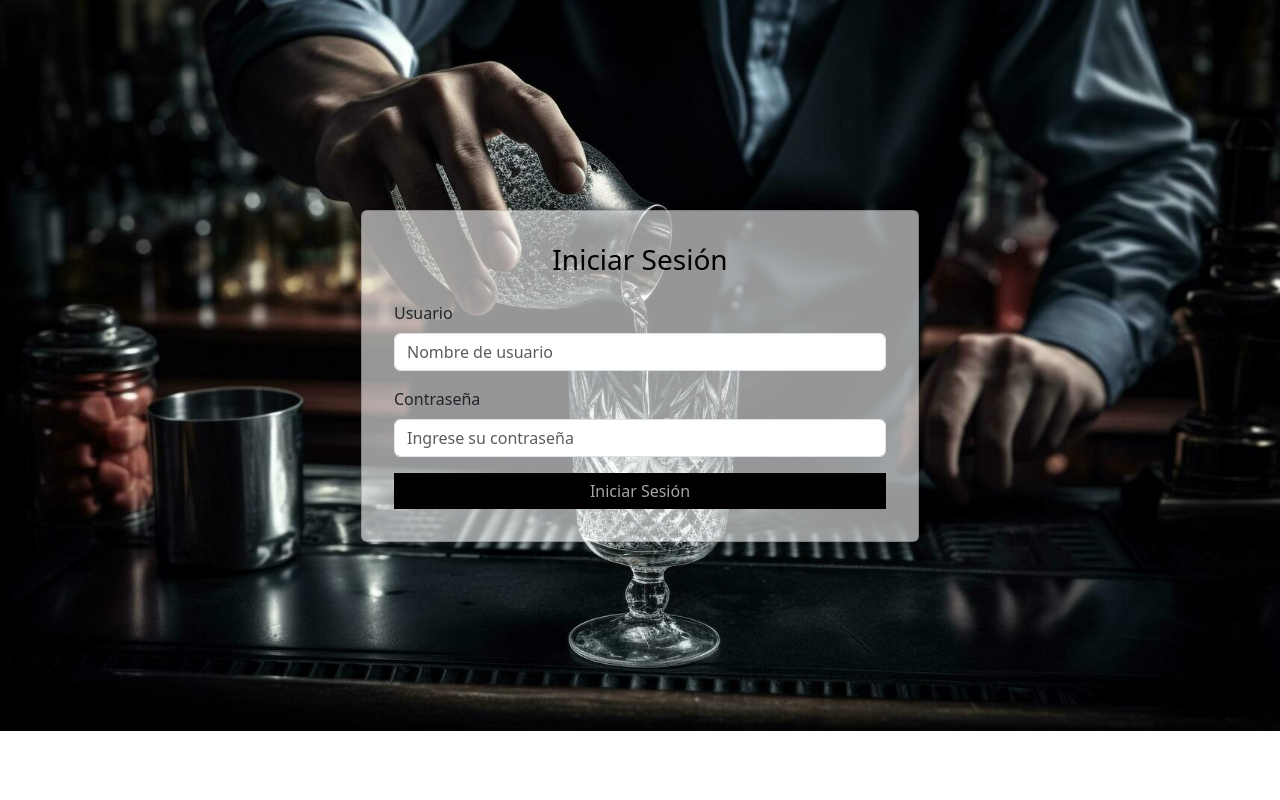
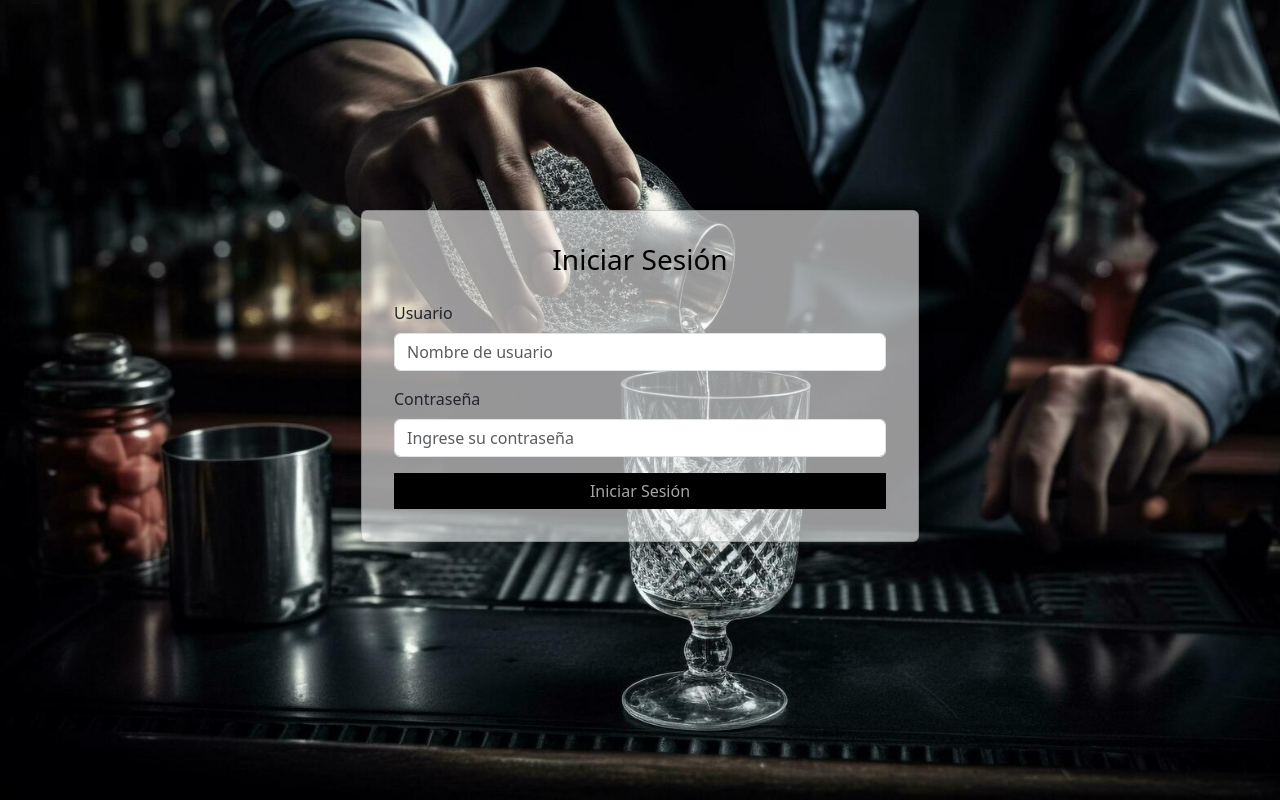
Before and after one commit to AONA1699/drink_master_front, an Angular app in the folder drink_master/: page /login in a window 1280 px wide. Built offline with nearby package versions, Linux system fonts and the light colour scheme.

Commit message:
Update login.component.css

```diff
--- a/drink_master/src/app/routes/login/login.component.css
+++ b/drink_master/src/app/routes/login/login.component.css
@@ -27,14 +27,15 @@ h2 {
 }
 
 #component {
-    height: 100dvh;
+    height: 100%;
     background: transparent;
 }
 
 section {
     background-image: url("../../../assets/imagenes/tender.jpg");
-    background-size: 100%;
     background-repeat: no-repeat;
+    height: 100dvh;
+    background-size: cover;
 }
 
 .btn-login {
```
